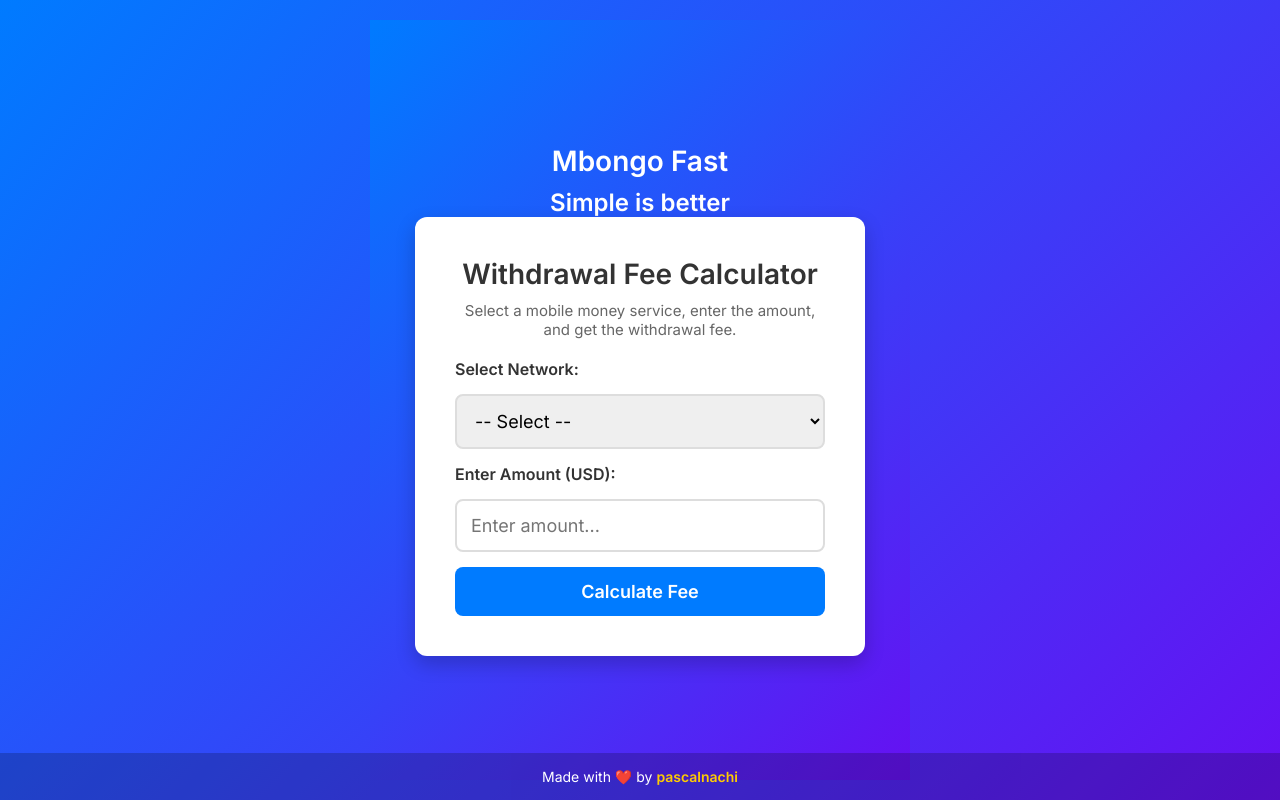
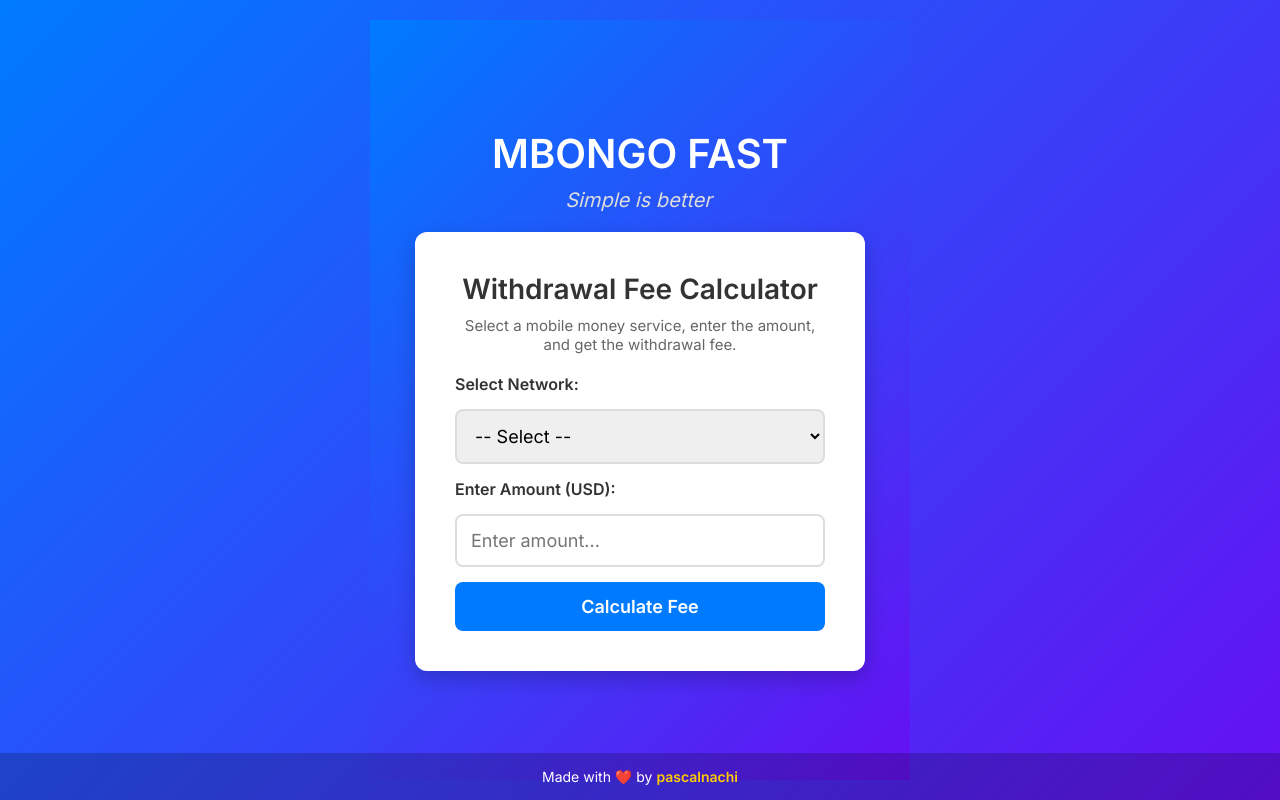
Before and after one commit to pascalnachi/mobile-money-fee-calculator, a plain HTML site: page index.html in a window 1280 px wide. Drawn offline with Linux system fonts and the light colour scheme.

Commit message:
styles.css

```diff
--- a/styles.css
+++ b/styles.css
@@ -20,7 +20,29 @@ html, body {
     text-align: center;
     padding: 20px;
 }
+/*header Section */
+.header{
+    margin-bottom: 20px;
+    text-align: center;
+}
+.title{
+    font-size: 40px;
+    font-weight: 700;
+    color: #fff;
+    text-transform: uppercase;
+}
+.subtitle{
+    font-size: 20px;
+    font-style: italic;
+    font-weight: 400;
+    color: #ddd;
+    min-height: 24px;
+    white-space: nowrap;
+    overflow: hidden;
+    border-right: 3px solid transparent;
 
+
+}
 /* Main Content */
 .container {
     background: #fff;
```
